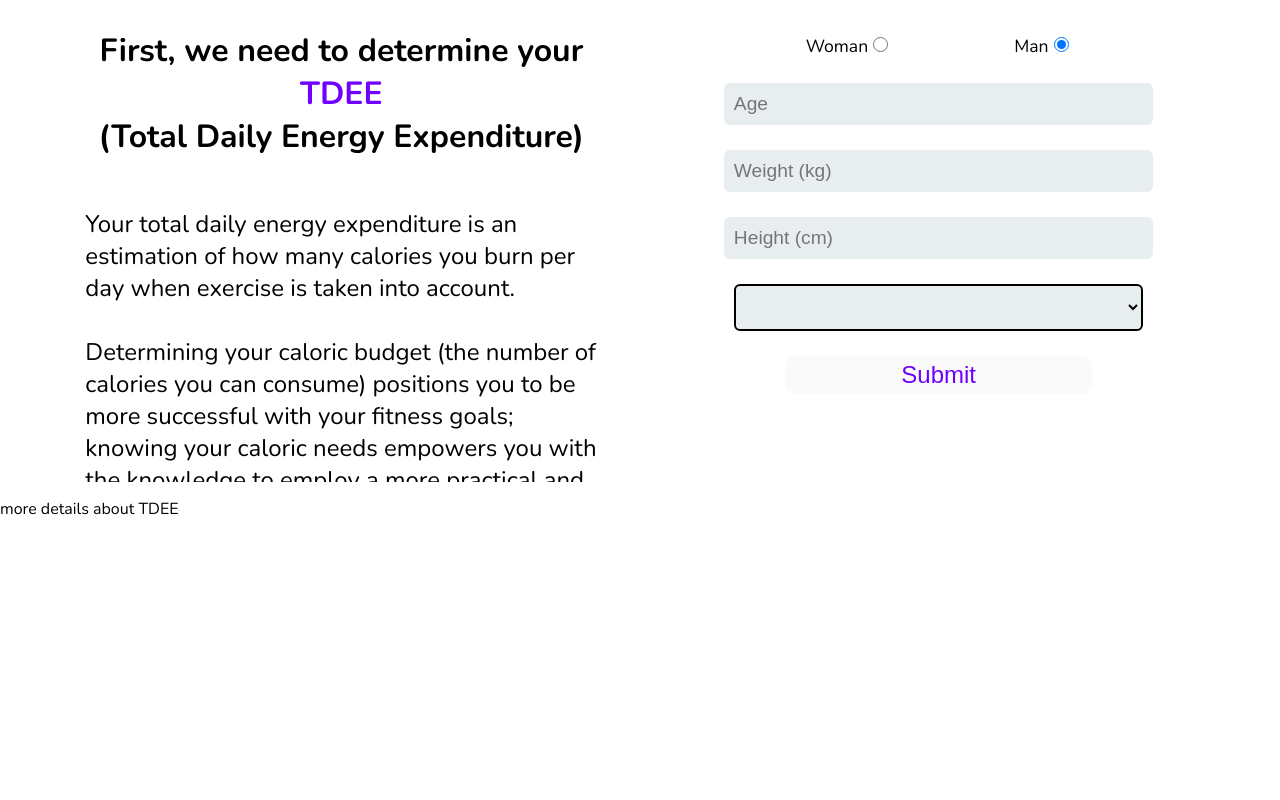
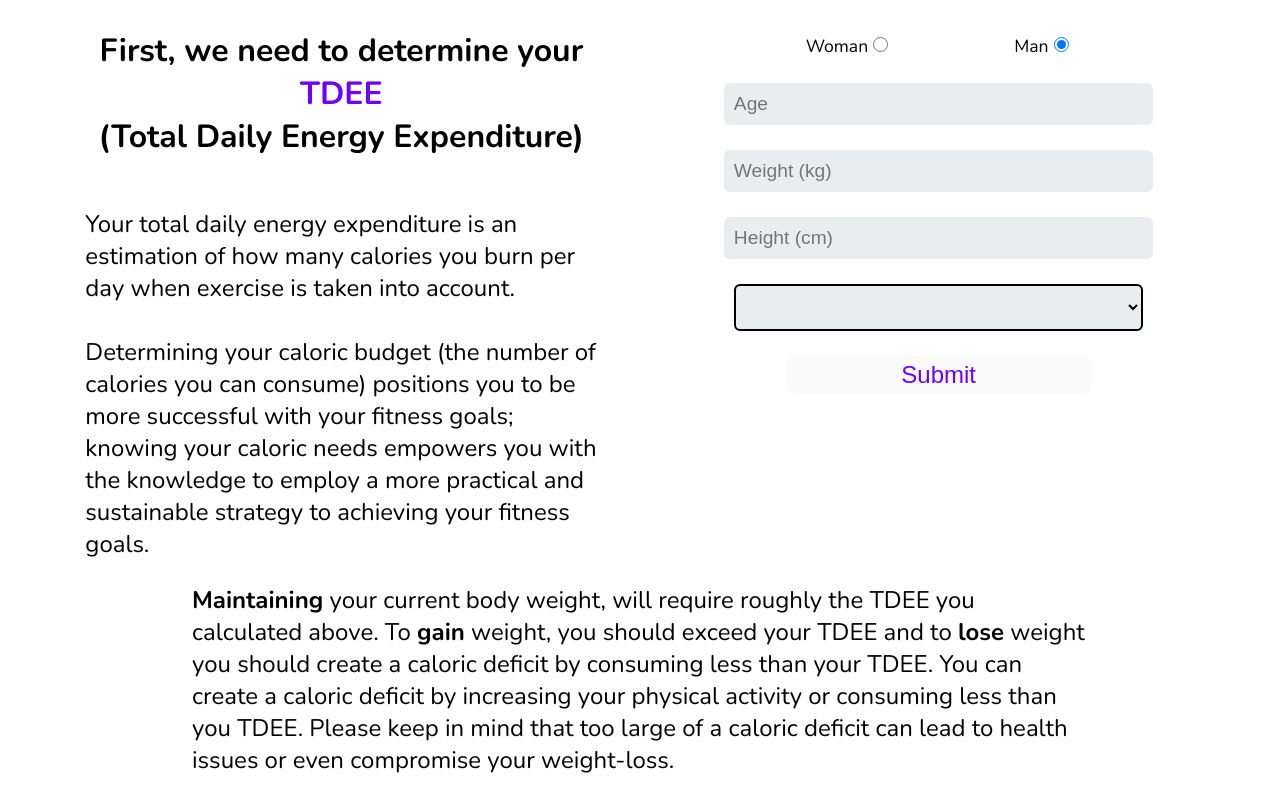
Before and after one commit to No1707/MacronutrientsNeeds, an Angular app: page / in a window 1280 px wide. Shown: the part 1806-2606 px from the top of the page. Before the commit the page ends 2342 px from the top, so only its background shows below. Built offline with nearby package versions, Linux system fonts and the light colour scheme.

Commit message:
tdee Details start

```diff
--- a/src/app/app.component.html
+++ b/src/app/app.component.html
@@ -71,10 +71,16 @@
       <div>
 
         <h2>First, we need to determine your <span>TDEE</span> <br>(Total Daily Energy Expenditure)</h2>
-        <p>Your total daily energy expenditure is an estimation of how many calories you burn per day when exercise is taken
-        into account. <br><br> Determining your caloric budget (the number of calories you can consume) positions you to be more successful
-        with your fitness goals; knowing your caloric needs empowers you with the knowledge to employ a more practical and
-        sustainable strategy to achieving your fitness goals.</p>
+
+        <p>Your total daily energy expenditure is an estimation of how many calories you burn per day when exercise is
+          taken
+          into account. <br><br> Determining your caloric budget (the number of calories you can consume) positions you
+          to be more successful
+          with your fitness goals; knowing your caloric needs empowers you with the knowledge to employ a more practical
+          and
+          sustainable strategy to achieving your fitness goals.</p>
+
+        <p>This calculation uses the <span>Mifflin - St Jeor</span> formula, which is the most used.</p>
 
       </div>
 
@@ -88,8 +94,24 @@
 
   </section>
 
-  <section>
-    <p>more details about TDEE</p>
+  <section class="tdeeDetails">
+
+    <p><span>Maintaining</span> your current body weight, will require roughly the TDEE you calculated above. To
+      <span>gain</span> weight, you should
+      exceed your TDEE and to <span>lose</span> weight you should create a caloric deficit by consuming less than your
+      TDEE. You can create
+      a caloric deficit by increasing your physical activity or consuming less than you TDEE. Please keep in mind that
+      too
+      large of a caloric deficit can lead to health issues or even compromise your weight-loss.</p>
+
+    <div *ngIf="calories > 0">
+
+        <button value="lose" (click)="loseOrGain($event)">Lose weight</button>
+        <p>{{ goal }}</p>
+        <button value="gain" (click)="loseOrGain($event)">Gain weight</button>
+
+    </div>
+
   </section>
 
 </main>
--- a/src/app/app.component.scss
+++ b/src/app/app.component.scss
@@ -79,6 +79,7 @@ header {
             -webkit-background-clip: text;
             -webkit-text-fill-color: transparent;
             background-attachment: fixed;
+            background-repeat: no-repeat;
         }
 
         p{
@@ -130,6 +131,7 @@ header {
     flex-direction: column;
     align-items: center;
     width: 100%;
+    height: 90vh;
     overflow: hidden;
 
     h1{
@@ -161,8 +163,14 @@ header {
                 }
             }
 
+            p:first-of-type{
+                font-size: 1.5em;
+            }
             p{
-                font-size: 1.5em;
+                span{
+                    font-weight: bold;
+                    color: $primary;
+                }
             }
         }
 
@@ -186,3 +194,50 @@ header {
         }
     }
 }
+
+.tdeeDetails{
+    width: 100%;
+    display: flex;
+    flex-direction: column;
+    align-items: center;
+
+    p{
+        width: 70%;
+        font-size: 1.5em;
+
+        span{
+            font-weight: bold;
+        }
+    }
+
+    div{
+        width: 50%;
+        display: flex;
+        justify-content: space-between;
+
+        button{
+            transition: 0.2s;
+            cursor: pointer;
+            font-family: "Nunito", "sans-serif";
+            font-size: 1em;
+            height: 50px;
+            width: 30%;
+            color: $primary;
+            border: none;
+            background-color: #e8eeef;
+            outline: none;
+        }
+        button:hover{
+            background-color: darken(#e8eeef, 10%);
+        }
+        // button:focus{
+        //     color: #e8eeef;
+        //     background-color: $primary;
+        // }
+
+        p{
+            color: $primary;
+            text-align: center;
+        }
+    }
+}
--- a/src/app/app.component.ts
+++ b/src/app/app.component.ts
@@ -7,9 +7,10 @@ import { Component } from '@angular/core';
 })
 export class AppComponent {
 
-  title = 'macrosNeeds';
+  // title = 'macrosNeeds';
 
   calories: number
+  goal
 
   caloriesNeed(event){
     this.calories = event
@@ -59,4 +60,14 @@ export class AppComponent {
 
     })
   }
+  // ngInit end
+
+  loseOrGain(event){
+    if (event.target.value === "lose"){
+      this.goal = (this.calories * 0.8).toFixed(1)
+    } else {
+      this.goal = (this.calories * 1.2).toFixed(1)
+    }
+  }
+
 }
--- a/src/app/tdee/tdee.component.ts
+++ b/src/app/tdee/tdee.component.ts
@@ -9,7 +9,7 @@ import { FormBuilder, Validators } from '@angular/forms';
 export class TDEEComponent {
 
   allActivities = [
-    { Id: 1, Name: "Base Metabolic Rate"},
+    { Id: 1, Name: "Basal Metabolic Rate (the minimum your body needs to function)"},
     { Id: 1.2, Name: "Rarely exercices"},
     { Id: 1.375, Name: "2-3 times/week"},
     { Id: 1.4187, Name: "4 times/week"},
```
Also changed, not shown: src/assets/baked-chicken-breast-3.jpg, src/assets/chicken.jpg (deleted).
